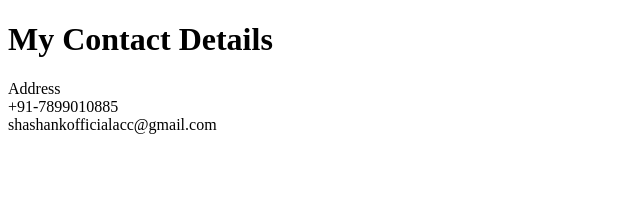
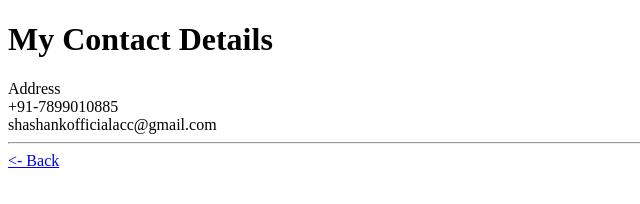
Before and after one commit to 5h4sh4nk/Resume, a plain HTML site: page contact.html in a window 1280 px wide. Shown: the whole page, without its empty margins (0-640 px from the left). Drawn offline with Linux system fonts and the light colour scheme.

Commit message:
Update contact.html

```diff
--- a/contact.html
+++ b/contact.html
@@ -11,5 +11,7 @@
     Address <br>
     +91-7899010885 <br>
     shashankofficialacc@gmail.com
+    <hr/>
+    <a href="./index.html"><- Back</a>
 </body>
 </html>
```
